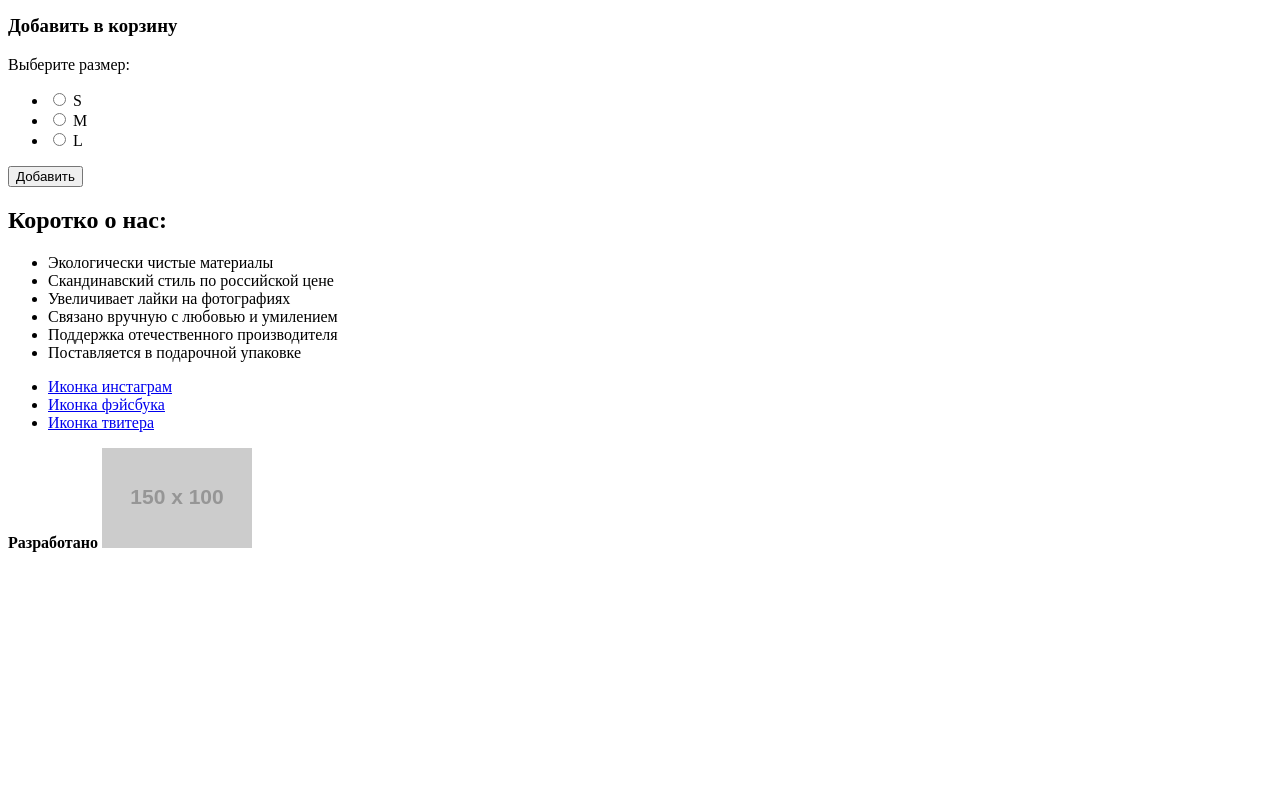
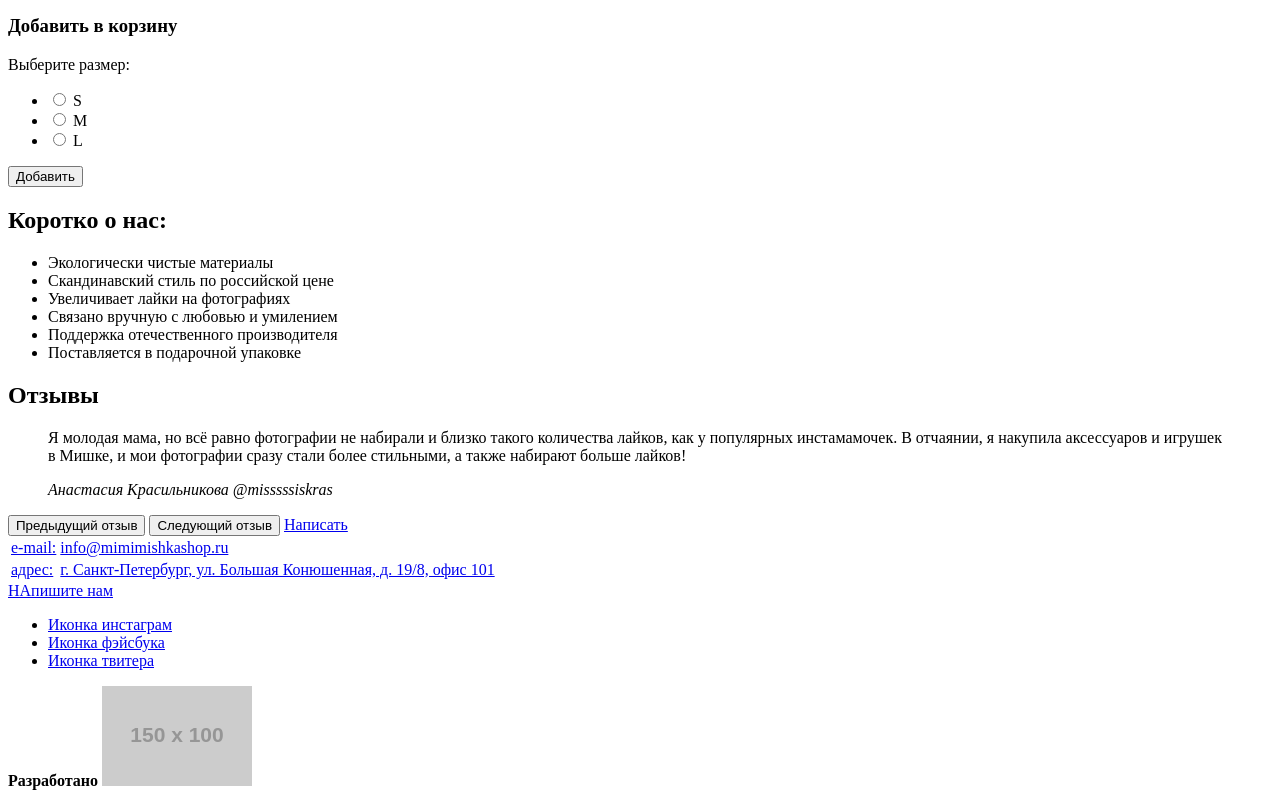
Before and after one commit to allagia/975773-mishka-16, a website: page source/index.html in a window 1280 px wide. Shown: the part 838-1636 px from the top of the page. Before the commit the page ends 1398 px from the top, so only its background shows below. Drawn offline with Linux system fonts and the light colour scheme; placeholder pictures from the web are drawn by us.

Commit message:
Добавлены красные обасти на первую страницу

```diff
--- a/source/index.html
+++ b/source/index.html
@@ -100,6 +100,36 @@
           <li class="advantages__item">Поставляется в подарочной упаковке</li>
         </ul>
       </section>
+      <section class="reviews">
+        <div class="reviews__wrapper slider">
+          <h2 class="reviews__title">Отзывы</h2>
+          <div class="reviews__list slider__list">
+            <blockquote class="reviews__item slider__item">
+              <p class="reviews__text">Я молодая мама, но всё равно фотографии не набирали и близко такого количества лайков, как у популярных инстамамочек. В отчаянии, я накупила аксессуаров и игрушек в Мишке, и мои фотографии сразу стали более стильными, а также набирают больше лайков!</p>
+              <cite class="reviews__author-name">Анастасия Красильникова @misssssiskras</cite>
+            </blockquote>
+          </div>
+          <button class="reviews__prev" type="button"><span class="visually-hidden">Предыдущий отзыв</span></button>
+          <button class="reviews__next" type="button"><span class="visually-hidden">Следующий отзыв</span></button>
+          <a class="button reviews__write" href="#">Написать</button>
+        </div>
+      </section>
+      <section class="contacts">
+        <table class="contacts__info">
+          <tr>
+            <td class="contacts__data">e-mail:</td>
+            <td class="contacts__value">info@mimimishkashop.ru</td>
+          </tr>
+          <tr>
+            <td class="contacts__data">адрес:</td>
+            <td class="contacts__value">г. Санкт-Петербург,
+                ул. Большая Конюшенная,
+                д. 19/8, офис 101</td>
+          </tr>
+        </table>
+        <map class="contacts__map"></map>
+        <a class="contacts__write-us" href="#">НАпишите нам</a>
+      </section>
     </main>
     <footer class="page-footer">
       <div class="page-footer__social social">
```
